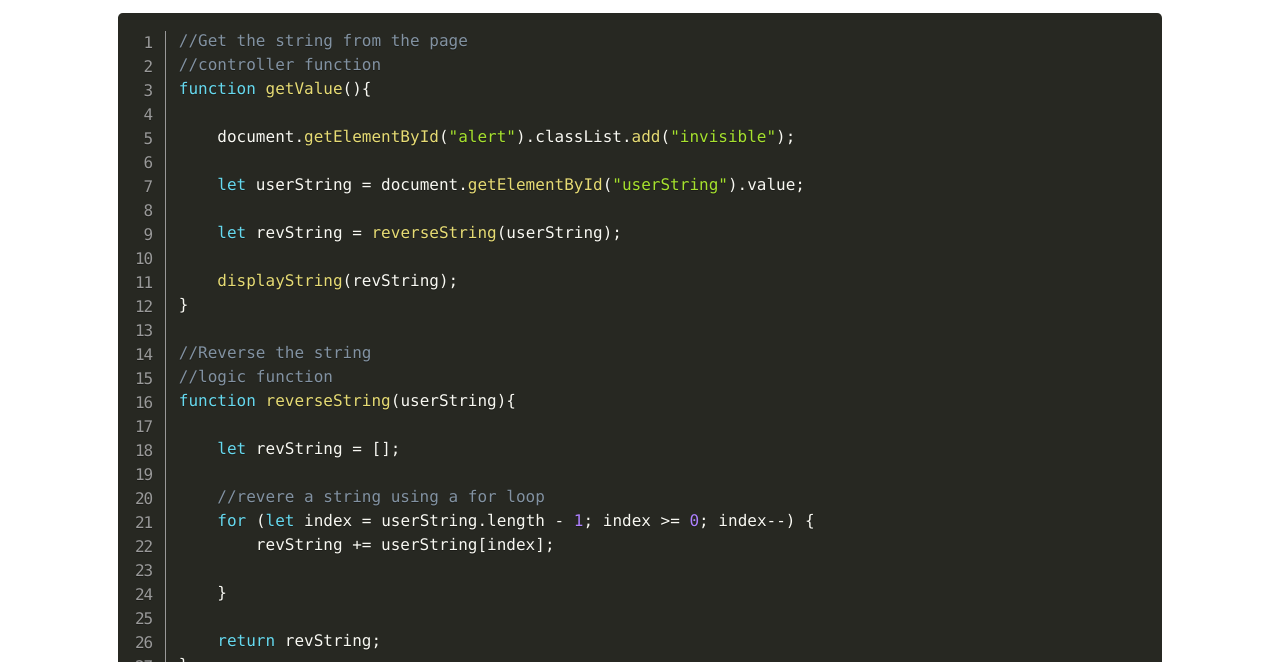
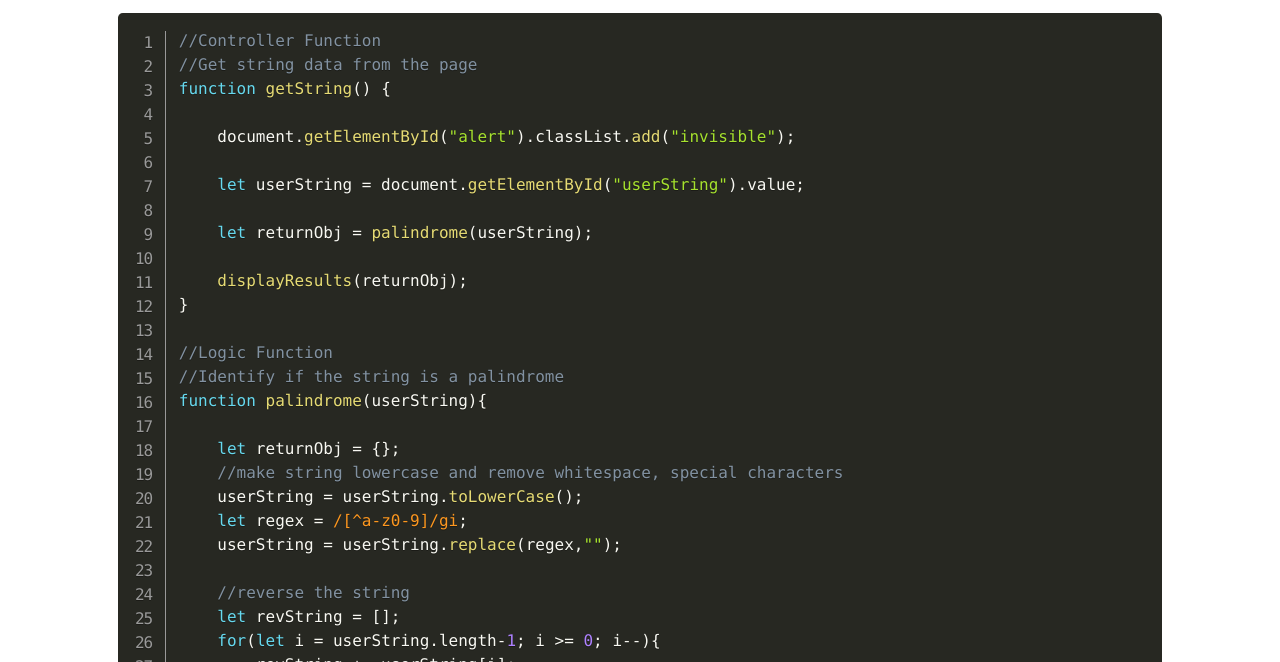
Before and after one commit to Tybook92/TacoCat, a plain HTML site: page code.html in a window 1280 px wide. Shown: the part 138-800 px from the top of the page. Drawn offline with nearby package versions, Linux system fonts and the light colour scheme.

Commit message:
Added javascript code

```diff
--- a/code.html
+++ b/code.html
@@ -55,43 +55,56 @@
         <div class="row row-col-1 row-cols-lg-2">
             <div class="col-lg-12">
                 <pre class="line-numbers"><code class="language-javascript">
-                    //Get the string from the page
-//controller function
-function getValue(){
+                    //Controller Function
+                    //Get string data from the page
+                    function getString() {
 
-    document.getElementById("alert").classList.add("invisible");
+                        document.getElementById("alert").classList.add("invisible");
 
-    let userString = document.getElementById("userString").value;
+                        let userString = document.getElementById("userString").value;
 
-    let revString = reverseString(userString);
+                        let returnObj = palindrome(userString);
 
-    displayString(revString);
-}
+                        displayResults(returnObj);
+                    }
 
-//Reverse the string
-//logic function
-function reverseString(userString){
+                    //Logic Function
+                    //Identify if the string is a palindrome
+                    function palindrome(userString){
 
-    let revString = [];
+                        let returnObj = {};
+                        //make string lowercase and remove whitespace, special characters
+                        userString = userString.toLowerCase();
+                        let regex = /[^a-z0-9]/gi;
+                        userString = userString.replace(regex,"");
 
-    //revere a string using a for loop
-    for (let index = userString.length - 1; index >= 0; index--) {
-        revString += userString[index];
+                        //reverse the string
+                        let revString = [];
+                        for(let i = userString.length-1; i >= 0; i--){
+                            revString += userString[i];
+                        }
 
-    }
+                        //check if the string is same forward and backward
+                        if(revString == userString) {
+                            returnObj.msg = "Yes!  You entered a palindrome"
+                        } else {
+                            returnObj.msg = "Nope! you did not enter a palindrome"
+                        }
 
-    return revString;
-}
+                        returnObj.reversed = revString;
 
-//Display the reversed string to the user
-//View Function
-function displayString(revstring){
+                        return returnObj;
+                    }
 
-    //write to the page
-    document.getElementById("msg").innerHTML = `Your string reversed is: ${revstring}`;
-    //show the alert box
-    document.getElementById("alert").classList.remove("invisible")
-}
+                    //Display Function
+                    //Display the output on the screen
+                    function displayResults(returnObj) {
+                        //turn on alert box
+                        document.getElementById("alert").classList.remove("invisible");
+
+                        document.getElementById("alertHeader").innerHTML = returnObj.msg;
+                        document.getElementById("msg").innerHTML = `Your phrase reversed is: ${returnObj.reversed} `;
+                    }
                 </code></pre>
             </div>
         </div>
```
Also changed, not shown: app.html (+8 -6 lines), js/site.js (+34 -21 lines).
